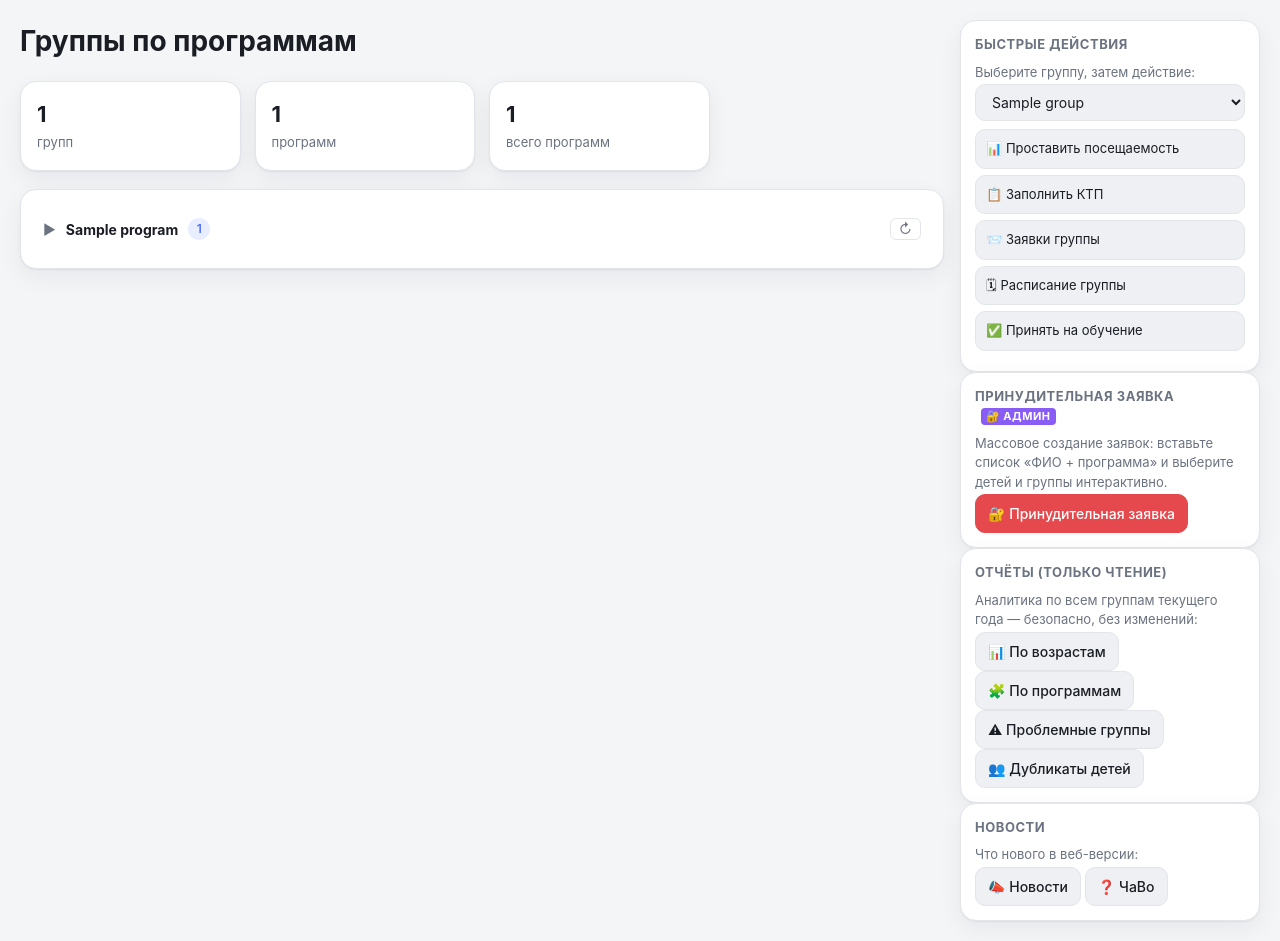
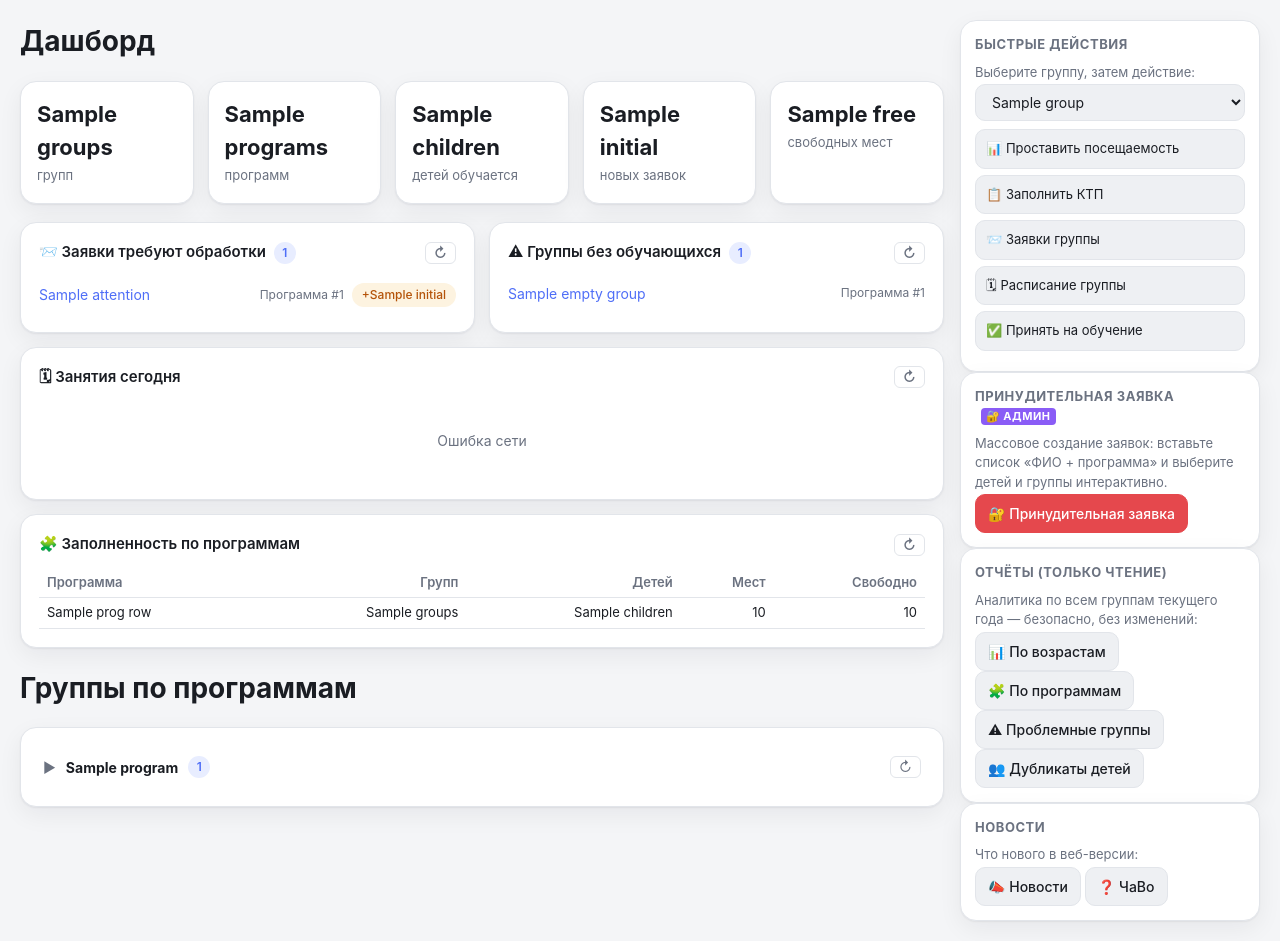
Before and after one commit to Casionale/Navigator-for-people, a Flask app: template web_version/templates/index.html in a window 1280 px wide. Run offline with Flask 3, Linux system fonts and the light colour scheme; the template is opened without the code that fills it: most values are stand-ins (such as "Sample title", 1, 10 or a date in 2020).

Commit message:
feat: dashboard on home page (KPI, attention lists, today's lessons, program fill) v1.0.11-beta

```diff
--- a/web_version/app.py
+++ b/web_version/app.py
@@ -134,6 +134,14 @@ def safe(fn):
             flash(str(e), "error")
             return redirect(url_for("index"))
     return wrapped
+
+
+def _num(v):
+    """Безопасное приведение значения API к int (0 при мусоре)."""
+    try:
+        return int(float(v))
+    except (TypeError, ValueError):
+        return 0
 
 
 def enrich_groups(client, groups):
@@ -365,13 +373,96 @@ def index():
 
     enrich_groups(client, groups)
 
+    # ---------------------------------------------------- дашборд: метрики
+    dash = {
+        "groups": len(groups),
+        "programs": len(by_program),
+        "children": sum(_num(g.get("_enrolled")) for g in groups),
+        "initial": sum(_num(g.get("_initial")) for g in groups),
+        "approve": sum(_num(g.get("_approve")) for g in groups),
+        "capacity": sum(_num(g.get("_max")) for g in groups),
+    }
+    dash["free"] = max(dash["capacity"] - dash["children"], 0)
+
+    # группы с новыми заявками — требуют обработки
+    attention = [g for g in groups if _num(g.get("_initial")) > 0]
+    attention.sort(key=lambda g: _num(g.get("_initial")), reverse=True)
+
+    # группы без обучающихся
+    empty_groups = [g for g in groups if _num(g.get("_enrolled")) == 0]
+    empty_groups.sort(key=lambda g: (g.get("name") or ""))
+
+    # заполненность по программам
+    prog_rows = {}
+    for g in groups:
+        pid = str(g.get("event_id"))
+        prog = by_program.get(pid, {}).get("program")
+        pname = (prog.get("name") if prog else None) or g.get("program_name") or ("Программа #" + pid)
+        row = prog_rows.setdefault(pname, {"name": pname, "groups": 0, "children": 0, "capacity": 0})
+        row["groups"] += 1
+        row["children"] += _num(g.get("_enrolled"))
+        row["capacity"] += _num(g.get("_max"))
+    prog_rows = sorted(prog_rows.values(), key=lambda r: r["children"], reverse=True)
+
     return render_template(
         "index.html",
         groups=groups,
         programs=programs,
         by_program=by_program,
         selected_group=request.args.get("group"),
+        dash=dash,
+        attention=attention,
+        empty_groups=empty_groups,
+        prog_rows=prog_rows,
     )
+
+
+@app.route("/api/dashboard_today")
+@login_required
+@safe
+def api_dashboard_today():
+    """Занятия на сегодня по всем группам (ленивая догрузка дашборда).
+
+    Для каждой группы берём даты текущего месяца и оставляем только сегодня.
+    Отменённые дни (активное исключение type=cancel) пропускаем.
+    """
+    client = get_client()
+    groups = client.get_groups()
+    programs = client.get_programs()
+    pnames = {str(p.get("id")): p.get("name") for p in programs}
+    today = time_now("%Y-%m-%d")
+    month = today[:7]
+    items = []
+    for g in groups:
+        gid = g.get("id")
+        try:
+            dates = client.get_dates(gid, month)
+        except Exception:
+            continue
+        for d in dates or []:
+            if (d.get("date") or "")[:10] != today:
+                continue
+            exclusions = d.get("exclusions") or []
+            if any(isinstance(e, dict) and e.get("type") == "cancel" and e.get("is_active")
+                   for e in exclusions):
+                continue
+            times = []
+            for t in d.get("times") or []:
+                st = t.get("start") or ""
+                en = t.get("end") or ""
+                times.append({
+                    "start": st[11:16] if len(st) >= 16 else st,
+                    "end": en[11:16] if len(en) >= 16 else en,
+                })
+            items.append({
+                "group_id": gid,
+                "group_name": g.get("name"),
+                "program": pnames.get(str(g.get("event_id"))) or g.get("program_name"),
+                "teacher": g.get("teacher"),
+                "times": times,
+            })
+    items.sort(key=lambda it: (it["times"][0]["start"] if it["times"] else "99:99"))
+    return jsonify({"ok": True, "date": today, "items": items})
 
 
 # ------------------------------------------------------------------ посещаемость (выбор группы)
--- a/web_version/static/css/style.css
+++ b/web_version/static/css/style.css
@@ -241,6 +241,18 @@ a:hover { text-decoration: underline; }
 .panel-refresh.spin { animation: panel-spin .8s linear infinite; }
 .panel-refresh-float { position: absolute; top: 12px; right: 12px; }
 @keyframes panel-spin { from { transform: rotate(0deg); } to { transform: rotate(360deg); } }
+
+/* ---------- Dashboard ---------- */
+.dash-cols { display: grid; grid-template-columns: 1fr 1fr; gap: 14px; }
+@media (max-width: 900px) { .dash-cols { grid-template-columns: 1fr; } }
+.dash-list { list-style: none; margin: 0; padding: 0; }
+.dash-list li { display: flex; align-items: center; gap: 8px; padding: 7px 0; border-bottom: 1px solid var(--border); }
+.dash-list li:last-child { border-bottom: none; }
+.dash-sub { color: var(--muted); font-size: 12px; margin-left: auto; text-align: right; }
+.today-list { display: flex; flex-direction: column; }
+.today-item { display: flex; align-items: center; gap: 10px; padding: 8px 0; border-bottom: 1px solid var(--border); }
+.today-item:last-child { border-bottom: none; }
+.today-time { font-variant-numeric: tabular-nums; font-weight: 600; min-width: 96px; color: var(--accent); }
 
 /* ---------- РђСЂС…РёРІ (РЅРµР°РєС‚РёРІРЅС‹Рµ СѓС‡Р°СЃС‚РЅРёРєРё РіСЂСѓРїРїС‹) ---------- */
 .archive-block { margin-top:16px; border:1px solid var(--border); border-radius:var(--radius); background:var(--panel2); }
--- a/web_version/templates/base.html
+++ b/web_version/templates/base.html
@@ -4,7 +4,7 @@
 <meta charset="utf-8">
 <meta name="viewport" content="width=device-width, initial-scale=1">
 <title>{% block title %}Navigator API{% endblock %}</title>
-  <link rel="stylesheet" href="{{ url_for('static', filename='css/style.css') }}?v=24">
+  <link rel="stylesheet" href="{{ url_for('static', filename='css/style.css') }}?v=25">
 </head>
 <body>
 <div id="jsErrorBar" style="display:none;position:fixed;top:0;left:0;right:0;z-index:99999;background:#b00020;color:#fff;padding:8px 12px;font:12px/1.4 monospace;white-space:pre-wrap;"></div>
--- a/web_version/templates/index.html
+++ b/web_version/templates/index.html
@@ -3,22 +3,88 @@
 {% block content %}
 <div class="grid-main">
   <div>
-    <h1 style="margin-top:0;">Группы по программам</h1>
+    <h1 style="margin-top:0;">Дашборд</h1>
 
-    <div class="bento" style="--cell:180px;margin-bottom:18px;">
-      <div class="cell">
-        <div class="big">{{ groups|length }}</div>
-        <p>групп</p>
+    <div class="bento" style="--cell:150px;margin-bottom:18px;">
+      <div class="cell"><div class="big">{{ dash.groups }}</div><p>групп</p></div>
+      <div class="cell"><div class="big">{{ dash.programs }}</div><p>программ</p></div>
+      <div class="cell"><div class="big">{{ dash.children }}</div><p>детей обучается</p></div>
+      <div class="cell"><div class="big">{{ dash.initial }}</div><p>новых заявок</p></div>
+      <div class="cell"><div class="big">{{ dash.free }}</div><p>свободных мест</p></div>
+    </div>
+
+    <div class="dash-cols">
+      <div class="panel mb">
+        <div class="panel-title">📨 Заявки требуют обработки <span class="badge">{{ attention|length }}</span></div>
+        {% if attention %}
+          <ul class="dash-list">
+            {% for g in attention[:15] %}
+            <li>
+              <a href="{{ url_for('group_page', group_id=g['id'], tab='orders') }}">{{ g['name'] }}</a>
+              <span class="dash-sub">{{ g.get('program_name') or ('Программа #' ~ g.get('event_id')) }}</span>
+              <span class="tag tag-warn">+{{ g.get('_initial') }}</span>
+            </li>
+            {% endfor %}
+          </ul>
+          {% if attention|length > 15 %}
+            <div class="small muted mt">и ещё {{ attention|length - 15 }}…</div>
+          {% endif %}
+        {% else %}
+          <div class="empty">Нет новых заявок 🎉</div>
+        {% endif %}
       </div>
-      <div class="cell">
-        <div class="big">{{ by_program|length }}</div>
-        <p>программ</p>
-      </div>
-      <div class="cell">
-        <div class="big">{{ programs|length }}</div>
-        <p>всего программ</p>
+
+      <div class="panel mb">
+        <div class="panel-title">⚠ Группы без обучающихся <span class="badge">{{ empty_groups|length }}</span></div>
+        {% if empty_groups %}
+          <ul class="dash-list">
+            {% for g in empty_groups[:15] %}
+            <li>
+              <a href="{{ url_for('group_page', group_id=g['id']) }}">{{ g['name'] }}</a>
+              <span class="dash-sub">{{ g.get('program_name') or ('Программа #' ~ g.get('event_id')) }}</span>
+            </li>
+            {% endfor %}
+          </ul>
+          {% if empty_groups|length > 15 %}
+            <div class="small muted mt">и ещё {{ empty_groups|length - 15 }}…</div>
+          {% endif %}
+        {% else %}
+          <div class="empty">Во всех группах есть обучающиеся</div>
+        {% endif %}
       </div>
     </div>
+
+    <div class="panel mb">
+      <div class="panel-title">🗓 Занятия сегодня
+        <span class="small muted" id="todayDate"></span>
+        <button type="button" class="panel-refresh" id="todayRefresh" onclick="loadToday()" title="Обновить">↻</button>
+      </div>
+      <div id="todayBody"><div class="empty">Загрузка…</div></div>
+    </div>
+
+    <div class="panel mb">
+      <div class="panel-title">🧩 Заполненность по программам</div>
+      <table class="report-table">
+        <thead>
+          <tr><th>Программа</th><th class="num">Групп</th><th class="num">Детей</th><th class="num">Мест</th><th class="num">Свободно</th></tr>
+        </thead>
+        <tbody>
+          {% for r in prog_rows %}
+          <tr>
+            <td>{{ r.name }}</td>
+            <td class="num">{{ r.groups }}</td>
+            <td class="num">{{ r.children }}</td>
+            <td class="num">{{ r.capacity if r.capacity else '—' }}</td>
+            <td class="num">{{ (r.capacity - r.children) if r.capacity else '—' }}</td>
+          </tr>
+          {% else %}
+          <tr><td colspan="5" class="empty">Нет данных</td></tr>
+          {% endfor %}
+        </tbody>
+      </table>
+    </div>
+
+    <h1>Группы по программам</h1>
 
     {% for pid, item in by_program.items() %}
       <div class="panel program-group mb">
@@ -204,6 +270,38 @@
     return String(s == null ? '' : s)
       .replace(/&/g, '&amp;').replace(/</g, '&lt;').replace(/>/g, '&gt;')
       .replace(/"/g, '&quot;');
+  }
+
+  // ---------------- Дашборд: занятия сегодня ----------------
+  function loadToday() {
+    var body = document.getElementById('todayBody');
+    var btn = document.getElementById('todayRefresh');
+    if (!body) return;
+    body.innerHTML = '<div class="empty">Загрузка…</div>';
+    if (btn) { btn.classList.add('spin'); btn.disabled = true; }
+    fetch('/api/dashboard_today').then(function (r) { return r.json(); }).then(function (res) {
+      if (btn) { btn.classList.remove('spin'); btn.disabled = false; }
+      if (!res.ok) { body.innerHTML = '<div class="empty">' + esc(res.error || 'Ошибка') + '</div>'; return; }
+      document.getElementById('todayDate').textContent = res.date || '';
+      var items = res.items || [];
+      if (!items.length) { body.innerHTML = '<div class="empty">Сегодня занятий нет</div>'; return; }
+      var html = '<div class="today-list">';
+      items.forEach(function (it) {
+        var t = (it.times || []).map(function (x) {
+          return esc(x.start || '') + (x.end ? ('–' + esc(x.end)) : '');
+        }).join(', ') || '—';
+        html += '<div class="today-item">' +
+          '<span class="today-time">' + t + '</span>' +
+          '<a href="/group/' + it.group_id + '?tab=attendance">' + esc(it.group_name || ('Группа #' + it.group_id)) + '</a>' +
+          '<span class="dash-sub">' + esc(it.program || '') + (it.teacher ? (' · ' + esc(it.teacher)) : '') + '</span>' +
+          '</div>';
+      });
+      html += '</div>';
+      body.innerHTML = html;
+    }).catch(function () {
+      if (btn) { btn.classList.remove('spin'); btn.disabled = false; }
+      body.innerHTML = '<div class="empty">Ошибка сети</div>';
+    });
   }
   var CONTACT_COOKIE = 'contactStateFilter';
   var DEFAULT_FILTER = ['approve', 'study']; // по умолчанию: одобренные и принятые
@@ -569,5 +667,7 @@
     });
     sortTable(table, 'id', 'asc');   // по умолчанию — ID по возрастанию
   });
+
+  loadToday();
 </script>
 {% endblock %}
```
Also changed, not shown: web_version/CHANGELOG.md, 1 other file.
